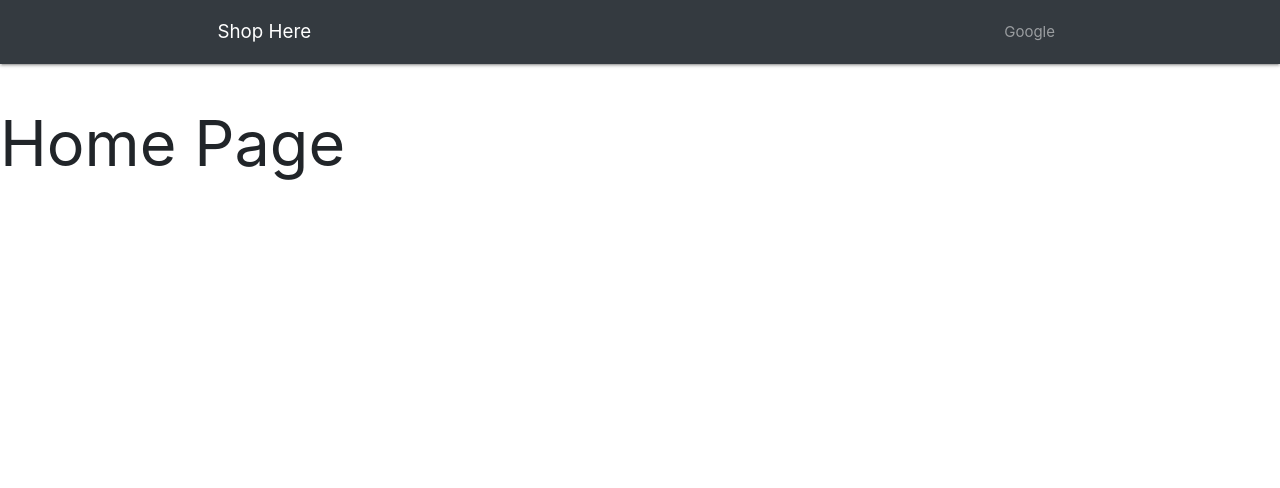
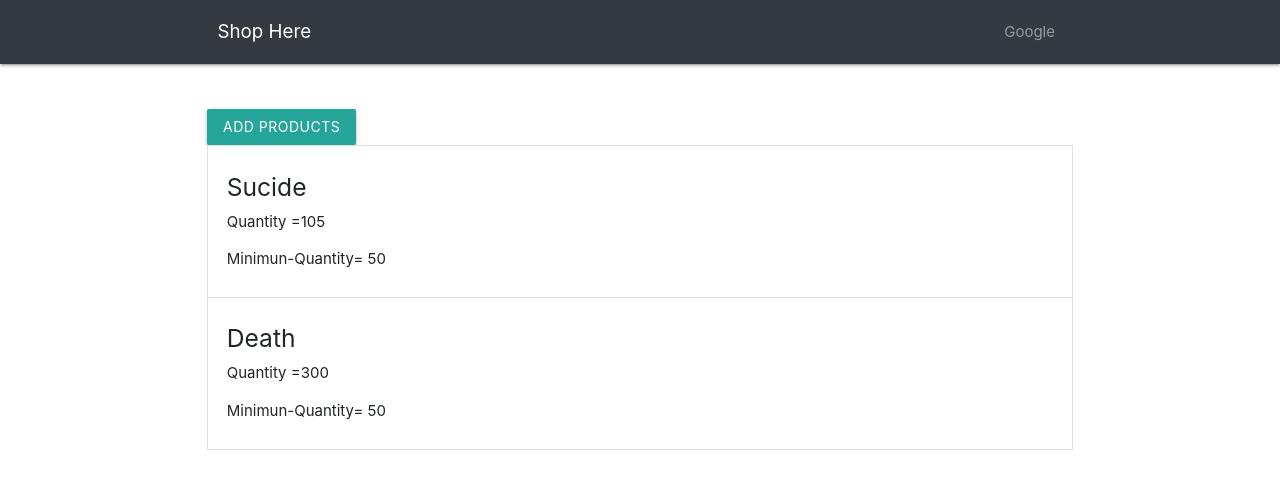
Before and after one commit to Jalees-Jahanzaib/Shopping-App-MERN, a React (Create React App) app in the folder frontend/: page /home in a window 1280 px wide. Shown: the top 488 px of the page. Built offline with nearby package versions, Linux system fonts and the light colour scheme.

Commit message:
Addding Products Successfull

```diff
--- a/frontend/src/components/home/index.js
+++ b/frontend/src/components/home/index.js
@@ -1,11 +1,14 @@
 import React, { Component } from 'react'
 import AppNavbar from './../main/index'
+import Products from './../products'
+import 'bootstrap/dist/css/bootstrap.min.css';
+
 export default class Home extends Component {
     render() {
         return (
             <div>
                 <AppNavbar />
-                <h1>Home Page</h1>
+                <Products />
             </div>
         )
     }
--- a/frontend/src/components/products/index.js
+++ b/frontend/src/components/products/index.js
@@ -1,13 +1,86 @@
 import React, { Component } from 'react';
-import { Container, ListGroup, ListGroupItem, Button } from 'reactstrap';
+import 'bootstrap/dist/css/bootstrap.min.css';
+import { Container, ListGroup, ListGroupItem, Button, ListGroupItemText, ListGroupItemHeading } from 'reactstrap';
 import { CSSTransition, TransitionGroup } from 'react-transition-group';
+import uuid from 'uuid';
 class Products extends Component {
-    st
+    state = {
+        items: [{
+            id: uuid(),
+            name: "Sucide ",
+            seller: "Sellers of Death",
+            quantity: 105,
+            minimum: 50,
+
+
+        },
+        {
+            id: uuid(),
+            name: "Death ",
+            seller: "Killer",
+            quantity: 300,
+            minimum: 50,
+
+        }]
+    }
     render() {
+        const { items } = this.state
         return (
             <div>
+                <Container>
+                    <Button color="dark" dark
+                        style={{ marginBottom: '3rm' }}
+                        onClick={() => {
+                            const name = prompt('Enter name');
+                            const quantity = prompt('Enter Quantity');
+                            const minimum = prompt('Enter Minimun');
+                            if (name && quantity && minimum) {
+                                this.setState(state => ({
+                                    items: [...state.items, {
+                                        id: uuid(),
+                                        name,
+                                        quantity,
+                                        minimum
+
+                                    }]
+                                }))
+                            }
+
+
+                        }}> Add Products</Button>
+                    <ListGroup >
+
+                        <TransitionGroup className="products">
+                            {items.map(({ id, name, quantity, minimum }) => (
+                                <CSSTransition key={id} timeout={500} >
+                                    <ListGroupItem dark>                                 <ListGroupItemHeading>{name}</ListGroupItemHeading>
+                                        <ListGroupItemText>Quantity ={quantity}</ListGroupItemText>
+                                        <ListGroupItemText>Minimun-Quantity= {minimum}</ListGroupItemText></ListGroupItem>
+
+
+
+
+
+
+
+
+
+                                </CSSTransition>
+
+                            ))}
+
+
+
+
+                        </TransitionGroup>
+
+
+                    </ListGroup>
+
+                </Container>
 
             </div>
         )
     }
 }
+export default Products;
```
Also changed, not shown: 1 other file (tests, documents, lock files or other folders).
